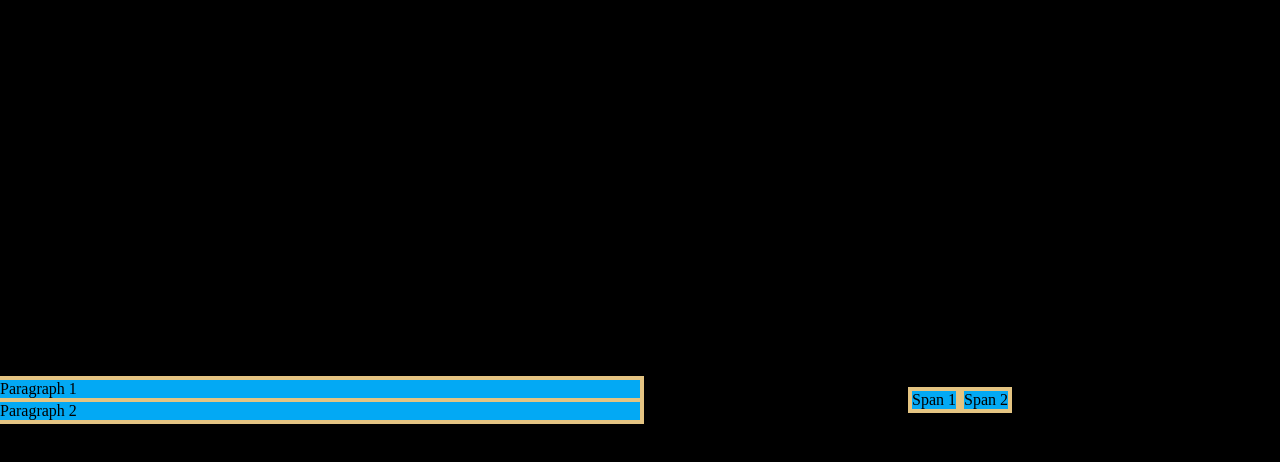
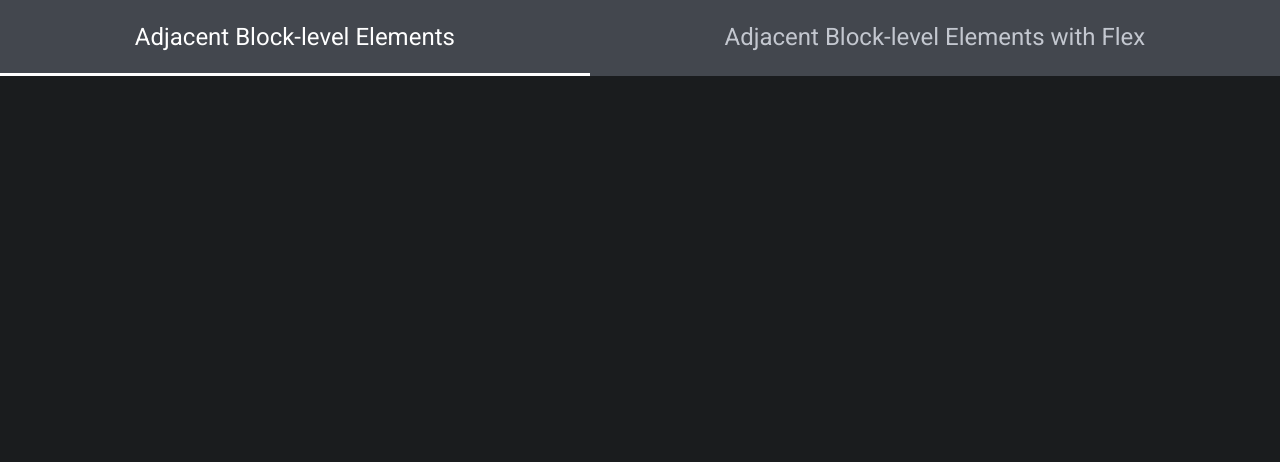
Before and after one commit to sduzair/HTML-CSS, a plain HTML site: page margin-collapse/index.html in a window 1280 px wide. Drawn offline with nearby package versions, Linux system fonts and the light colour scheme; files that its build step writes are made by us from their sources.

Commit message:
google nav works

```diff
--- a/margin-collapse/index.html
+++ b/margin-collapse/index.html
@@ -1,22 +1,28 @@
 <!DOCTYPE html>
 <html lang="en">
-
-<head>
-    <meta charset="UTF-8">
-    <meta name="viewport" content="width=device-width, initial-scale=1.0">
+  <head>
+    <meta charset="UTF-8" />
+    <meta name="viewport" content="width=device-width, initial-scale=1.0" />
     <title>Document</title>
-    <link rel="stylesheet" href="style.css">
-</head>
-
-<body>
-    <div>
-        <p class="p-block">Paragraph 1</p>
-        <p class="p-block">Paragraph 2</p> <!-- Paragraphs vertical margins collapsed -->
-    </div>
-    <div class="span-inlines">
-        <span class="span-inline">Span 1</span>
-        <span class="span-inline">Span 2</span> <!-- Spans horizontal margins not collapsed -->
-    </div>
-</body>
-
+    <meta name="viewport" content="width=device-width, initial-scale=1" />
+    <link
+      rel="stylesheet"
+      href="https://cdn.jsdelivr.net/npm/normalize.css@8.0.1/normalize.min.css"
+    />
+    <link
+      href="https://fonts.googleapis.com/css?family=Roboto:300,400,500,700"
+      rel="stylesheet"
+    />
+    <link rel="stylesheet" href="style.css" />
+  </head>
+  <body>
+    <nav>
+      <ul>
+        <a href="./index.html"><li>Adjacent Block-level Elements</li></a>
+        <a href="./flex-solution.html"
+          ><li>Adjacent Block-level Elements with Flex</li></a
+        >
+      </ul>
+    </nav>
+  </body>
 </html>
--- /dev/null
+++ b/margin-collapse/style.scss
@@ -0,0 +1,86 @@
+// Google Fonts
+@import url("https://fonts.googleapis.com/css2?family=Roboto&display=swap");
+
+// Font Variables
+$roboto: "Roboto", serif;
+$body-font: $roboto;
+$font-size-h1: 2em;
+$font-size-h2: 1.5em;
+$font-size-h3: 1.17em;
+$font-size-h4: 1em;
+$font-size-h5: 0.83em;
+$font-size-h6: 0.67em;
+
+// Colors
+$font-color: #ffffff;
+$background-color: #1a1c1e;
+$onBackground: #e2e2e6;
+$primary: #9ecaff;
+$onPrimary: #003258;
+$surfaceVariant: #43474e;
+$onSurfaceVariant: #c3c7cf;
+
+// Styles
+body {
+  font-family: $body-font;
+  background-color: $background-color;
+  color: $font-color;
+}
+
+// Appainter Text Theme
+h1,
+h2,
+h3,
+h4,
+h5,
+h6 {
+  font-weight: normal;
+  color: $font-color;
+}
+
+nav {
+  background-color: $surfaceVariant;
+}
+
+nav > ul {
+  display: flex;
+  list-style: none;
+  margin: 0;
+  padding: 0;
+}
+
+nav > ul a {
+  text-decoration: none;
+  color: $onSurfaceVariant;
+  font-size: $font-size-h2;
+  flex: auto;
+  box-sizing: border-box;
+  padding: 1em;
+  text-align: center;
+  position: relative;
+  isolation: isolate;
+}
+
+nav > ul a:hover {
+  color: $font-color;
+  transition: color 0.1s ease-in-out;
+}
+
+nav > ul a::before {
+  content: "";
+  position: absolute;
+  left: 0;
+  bottom: 0;
+  z-index: -1;
+  background-color: $font-color;
+  width: 100%;
+  height: 0.1em;
+  opacity: 0;
+}
+
+nav > ul a:hover::before {
+  opacity: 1;
+  // color: $font-color;
+  color: black;
+  transition: opacity 0.1s ease-in-out;
+}
```
Also changed, not shown: margin-collapse/style.css (deleted), 1 other file.
